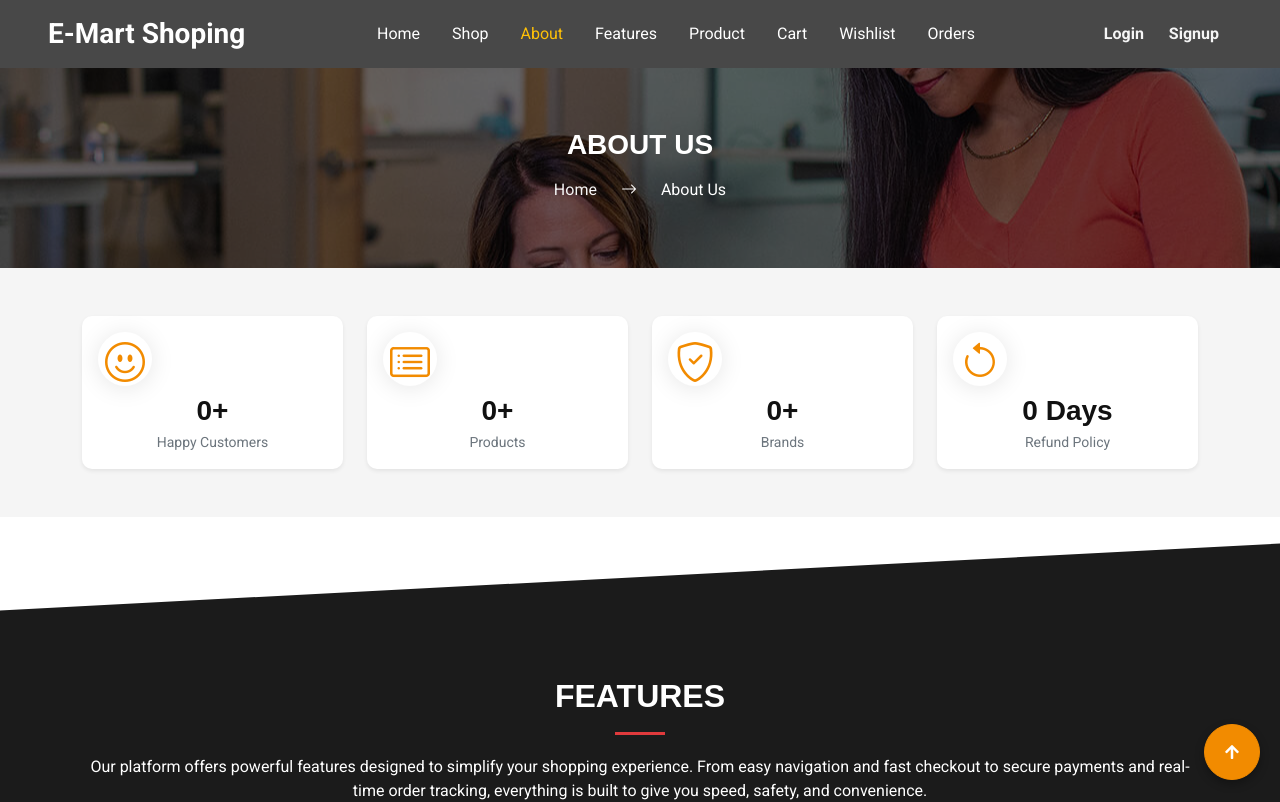
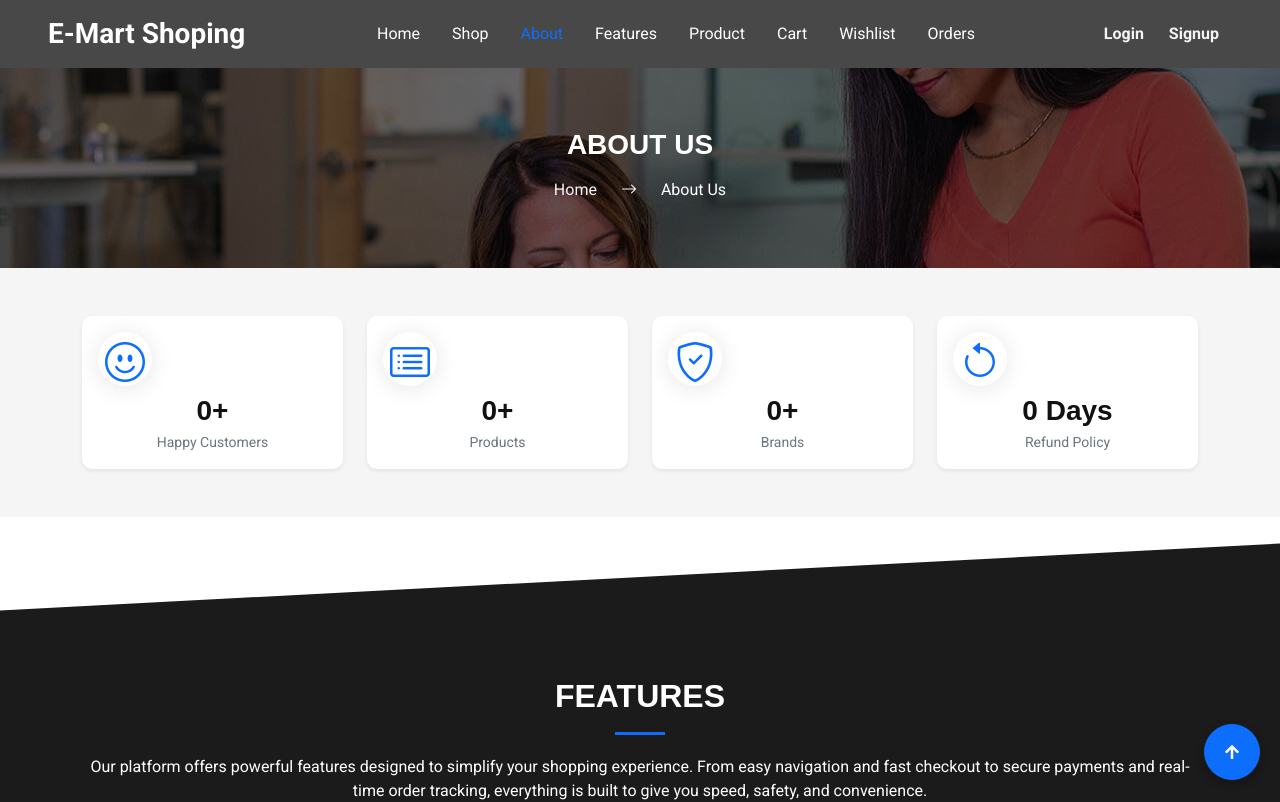
Before and after one commit to amanyadav221/E-Commerce-React, a React (Vite) app: page /about in a window 1280 px wide. Shown: the top 802 px of the page. Built offline with nearby package versions, Linux system fonts and the light colour scheme; no server answers; what password-validator would draw is missing.

Commit message:
Override all yellow/orange theme colors with Primary Blue (#0d6efd) across all components and CSS

```diff
--- a/public/assets/css/main.css
+++ b/public/assets/css/main.css
@@ -22,7 +22,7 @@
   --background-color: #ffffff; /* Background color for the entire website, including individual sections */
   --default-color: #444444; /* Default color used for the majority of the text content across the entire website */
   --heading-color: #111111; /* Color for headings, subheadings and title throughout the website */
-  --accent-color: #e03a3c; /* Accent color that represents your brand on the website. It's used for buttons, links, and other elements that need to stand out */
+  --accent-color: #0d6efd; /* Accent color that represents your brand on the website. It's used for buttons, links, and other elements that need to stand out */
   --surface-color: #ffffff; /* The surface color is used as a background of boxed elements within sections, such as cards, icon boxes, or other elements that require a visual separation from the global background. */
   --contrast-color: #ffffff; /* Contrast color for text, ensuring readability against backgrounds of accent, heading, or default colors. */
 }
--- a/public/assets/css/style.css
+++ b/public/assets/css/style.css
@@ -1,5 +1,41 @@
-.mainBody{
+:root {
+  --bs-primary: #0d6efd !important;
+  --bs-primary-rgb: 13, 110, 253 !important;
+  --bs-secondary: #0b5ed7 !important;
+  --bs-secondary-rgb: 11, 94, 215 !important;
+  --bs-warning: #0d6efd !important;
+  --bs-warning-rgb: 13, 110, 253 !important;
+  --accent-color: #0d6efd !important;
+  --primary-color: #0d6efd !important;
+}
 
+.text-warning, .text-primary {
+  color: #0d6efd !important;
+}
+
+.btn-warning, .btn-primary {
+  background-color: #0d6efd !important;
+  border-color: #0d6efd !important;
+  color: #ffffff !important;
+}
+
+.btn-warning:hover, .btn-primary:hover {
+  background-color: #0b5ed7 !important;
+  border-color: #0a58ca !important;
+  color: #ffffff !important;
+}
+
+.border-warning, .border-primary {
+  border-color: #0d6efd !important;
+}
+
+.bg-warning, .bg-primary {
+  background-color: #0d6efd !important;
+}
+
+.mainBody {
+  min-height: 100vh;
+  overflow-x: hidden;
 }
 /*** Spinner Start ***/
 /*** Spinner ***/
```
